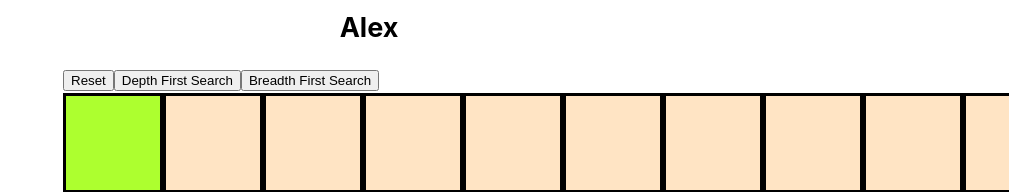
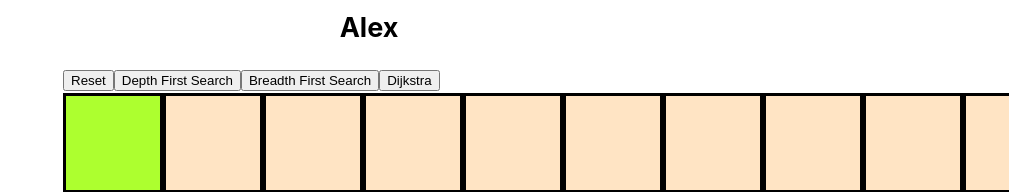
Before and after one commit to heiheihang/nextjs-blog, a Next.js app: page /projects/shortest-path in a window 1280 px wide. Shown: the part 180-372 px from the top of the page, without its empty margins (271-1280 px from the left). Built offline with nearby package versions, Linux system fonts and the light colour scheme.

Commit message:
added Dijkstra

```diff
--- a/pages/projects/shortest-path.js
+++ b/pages/projects/shortest-path.js
@@ -3,8 +3,77 @@ import Layout, { siteTitle } from '../../components/layout'
 import Head from 'next/head'
 
 import styles from '../../components/grid.module.css'
+import { path } from 'd3-path';
 
 const arraySize = 10
+
+function dijkstra(mat) {
+    let cnt = 0
+    let visited = new Array(arraySize).fill(0).map(() => new Array(arraySize).fill(0))
+    let distance = new Array(arraySize).fill(0).map(() => new Array(arraySize).fill(10000))
+    let prevNode = new Array(arraySize).fill(0).map(() => new Array(arraySize).fill([0,0]))
+    console.log("prevNode")
+    console.log(prevNode)
+    distance[0][0] = 0
+    while(cnt < arraySize * arraySize) {
+        let minDist = 10000
+        let [x,y] = [0,0]
+        for(let i = 0; i < arraySize; i++) {
+            for(let j = 0; j < arraySize; j++) {
+                if(visited[i][j] == 0 && distance[i][j] < minDist) {
+                    minDist = distance[i][j]
+                    x = i
+                    y = j
+                }
+            }
+        }
+        if(mat[x][y] == 1) {
+            visited[x][y] = 1
+            cnt++
+            continue
+        }
+        if(x > 0) {
+            if(distance[x-1][y] > distance[x][y] + 1 && mat[x-1][y] != 1) {
+                distance[x-1][y] = distance[x][y] + 1
+                prevNode[x-1][y] = [x,y]
+            }
+        }
+        if(x < arraySize - 1) {
+            if(distance[x+1][y] > distance[x][y] + 1 && mat[x+1][y] != 1) {
+                distance[x+1][y] = distance[x][y] + 1
+                prevNode[x+1][y] = [x,y]
+            }
+        }
+        if(y > 0) {
+            if(distance[x][y-1] > distance[x][y] + 1 && mat[x][y-1] != 1) {
+                distance[x][y-1] = distance[x][y] + 1
+                prevNode[x][y-1] = [x,y]
+            }
+        }
+        if(y < arraySize - 1) {
+            if(distance[x][y+1] > distance[x][y] + 1 && mat[x][y+1] != 1) {
+                distance[x][y+1] = distance[x][y] + 1
+                prevNode[x][y+1] = [x,y]
+            }
+        }
+        visited[x][y] = 1
+        cnt++
+    }
+    console.log(distance)
+    let path = []
+    let prev = prevNode[arraySize-1][arraySize-1]
+     while(prev != [0,0]) {
+        let [a,b] = prev
+        if(a == 0 && b == 0){
+            break
+        }
+        console.log(prev)
+        path.push([a,b])
+        prev = prevNode[a][b]
+    }
+    console.log("finished")
+    return path
+}
 
 function depthFirstSearch(mat) {
     const stack = []
@@ -149,6 +218,19 @@ export default function Path() {
         }}> Breadth First Search </button>
     }
 
+    function DijkstraButton() {
+        return <button onClick = {() => {
+            let path = dijkstra(grid)
+            console.log(path)
+            let newGrid = grid.map(row => row.slice())
+            console.log("finished")
+            path.forEach(([row,col]) => {
+                newGrid[row][col] = 4
+            });
+            setGrid(newGrid)
+        }}>Dijkstra</button>
+    }
+
     return (
         <Layout>
             <Head>
@@ -157,6 +239,7 @@ export default function Path() {
             <ResetButton />
             <FindPathButton />
             <BreadthFirstSearchButton />
+            <DijkstraButton/>
             <div className={styles.container}>{grid.map((row, colIndex) => <div>{row.map((elem, rowIndex) => <Box state={elem} row={colIndex} col={rowIndex} />)}</div>)}</div>
         </Layout>
     )
```
